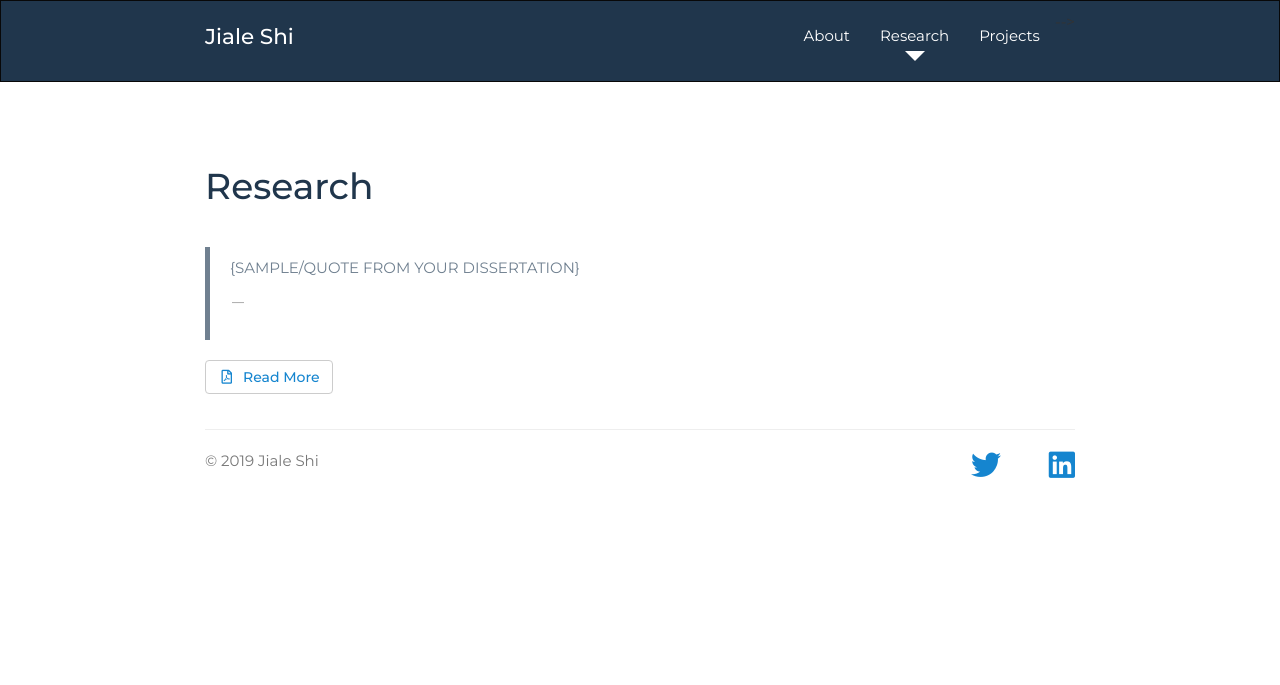
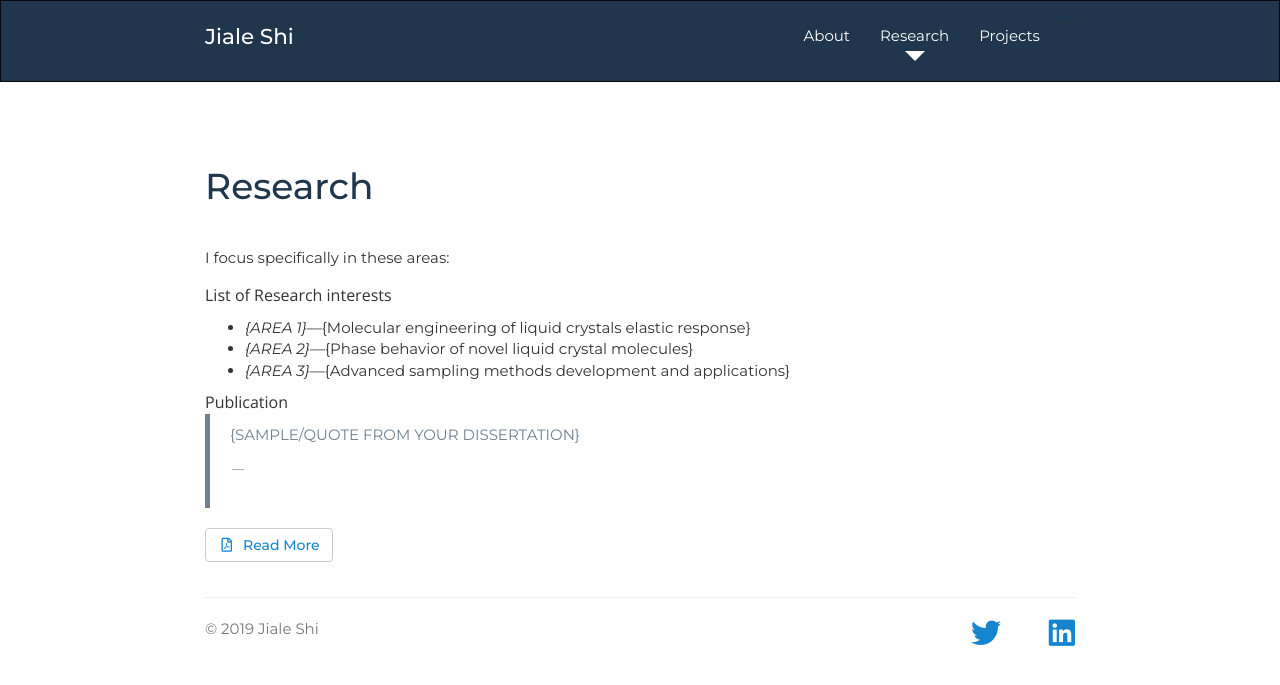
Before and after one commit to shijiale0609/shijiale0609.github.io, a Jekyll site: the page research.html, which Jekyll copies as it is, in a window 1280 px wide. Shown: the top 685 px of the page. Built offline with Jekyll 4.4.1, drawn with Linux system fonts in a browser that asks for light colours; nearby versions of some CDN libraries; a style sheet for code colours, icons or effects is not loaded.

Commit message:
update research

```diff
--- a/research.html
+++ b/research.html
@@ -64,19 +64,19 @@
 
            <!-- <p>My {PHD|MS|MA} work in the {DEPARTMENT} at {UNIVERSITY} was on {AREAS OF RESEARCH} where I {DESRCRIBE WHAT YOU STUDIED IN 1 OR 2 SENTENCES}. I apply my learning to the classroom by integrating it into the {SPECIFIC COURSE} course, creating a more realistic and authentic experience.</p> -->
 
-            <!-- <p>I focus specifically in these areas:</p> -->
+            <p>I focus specifically in these areas:</p>
 
-            <!-- List of Research interests -->
-            <!-- <ul class="push-down-1">
-               <li><em>{AREA 1}</em>&mdash;{BRIEF DESCRIPTION OF AREA}</li>
-               <li><em>{AREA 2}</em>&mdash;{BRIEF DESCRIPTION OF AREA}</li>
-               <li><em>{AREA 3}</em>&mdash;{BRIEF DESCRIPTION OF AREA}</li>
-               <li><em>{AREA 4}</em>&mdash;{BRIEF DESCRIPTION OF AREA}</li>
-               <li><em>{AREA 5}</em>&mdash;{BRIEF DESCRIPTION OF AREA}</li>
-               <li><em>{AREA 6}</em>&mdash;{BRIEF DESCRIPTION OF AREA}</li>
-            </ul> -->
+            List of Research interests
+            <ul class="push-down-1">
+               <li><em>{AREA 1}</em>&mdash;{Molecular engineering of liquid crystals elastic response}</li>
+               <li><em>{AREA 2}</em>&mdash;{Phase behavior of novel liquid crystal molecules}</li>
+               <li><em>{AREA 3}</em>&mdash;{Advanced sampling methods development and applications}</li>
+               <!-- <li><em>{AREA 4}</em>&mdash;{BRIEF DESCRIPTION OF AREA}</li> -->
+               <!-- <li><em>{AREA 5}</em>&mdash;{BRIEF DESCRIPTION OF AREA}</li> -->
+               <!-- <li><em>{AREA 6}</em>&mdash;{BRIEF DESCRIPTION OF AREA}</li> -->
+            </ul>
 
-            <!-- Publication -->
+            Publication
             <!-- <h3 class="push-down-4"><span>Select Publications</span></h3>
 
             <h5>Published Papers</h5>
```
